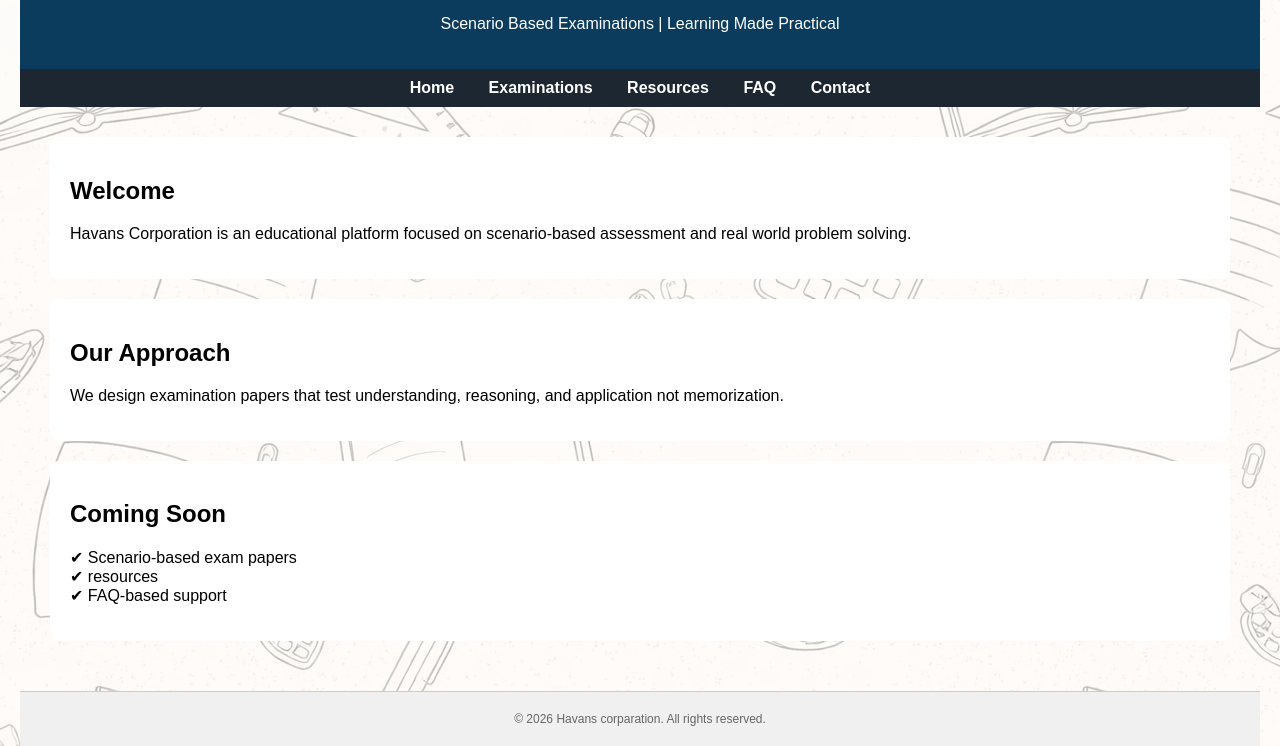
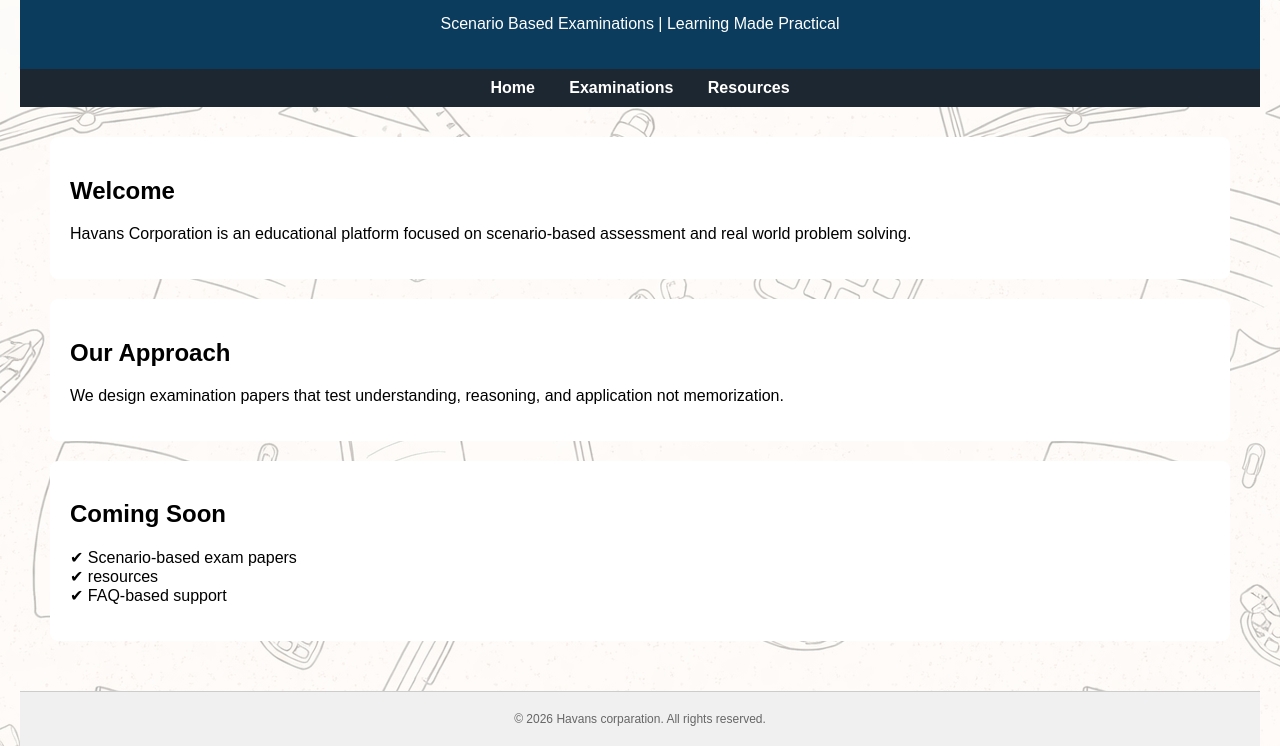
Before and after one commit to havanscorporation-ctrl/havans-corp, a website: page index.html in a window 1280 px wide. Shown: the part 105-851 px from the top of the page. Drawn offline with Linux system fonts and the light colour scheme.

Commit message:
Update index.html

```diff
--- a/index.html
+++ b/index.html
@@ -19,8 +19,6 @@ href="style.css">
     <a href="index.html">Home</a>
     <a href="examinations.html">Examinations</a>
     <a href="resources.html">Resources</a>
-    <a href="faq.html">FAQ</a>
-    <a href="contact.html">Contact</a>
 </nav>
 
 <main>
```
